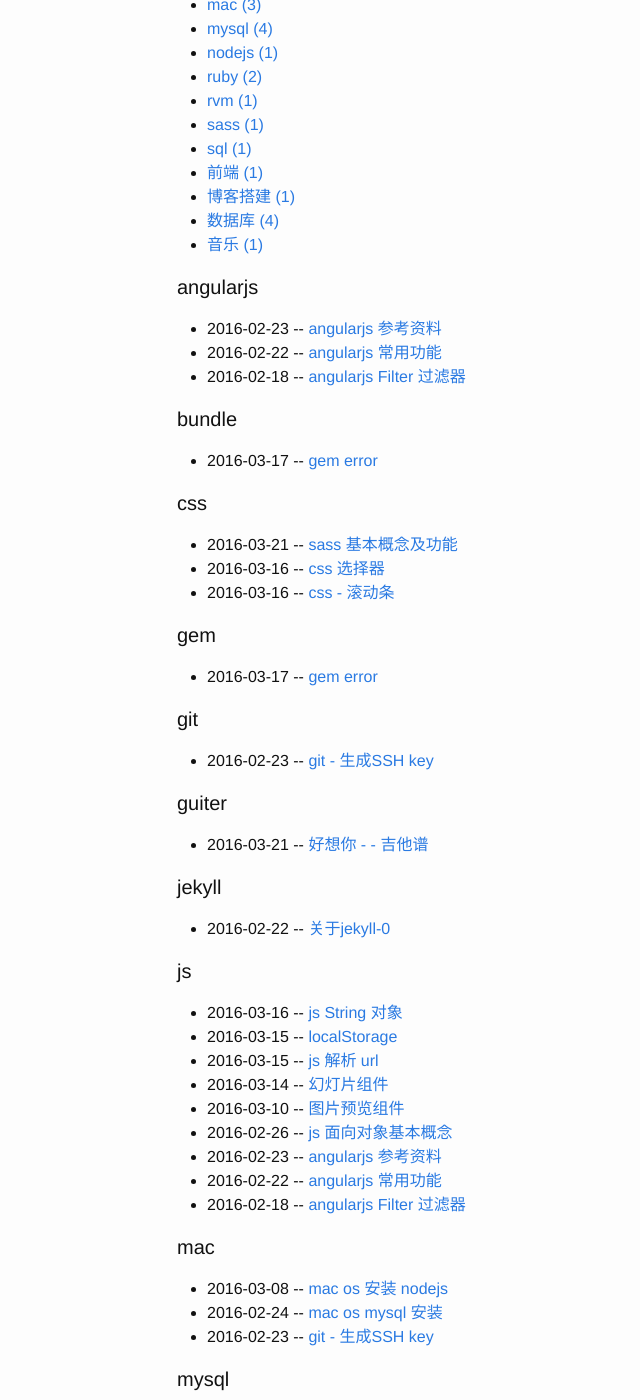
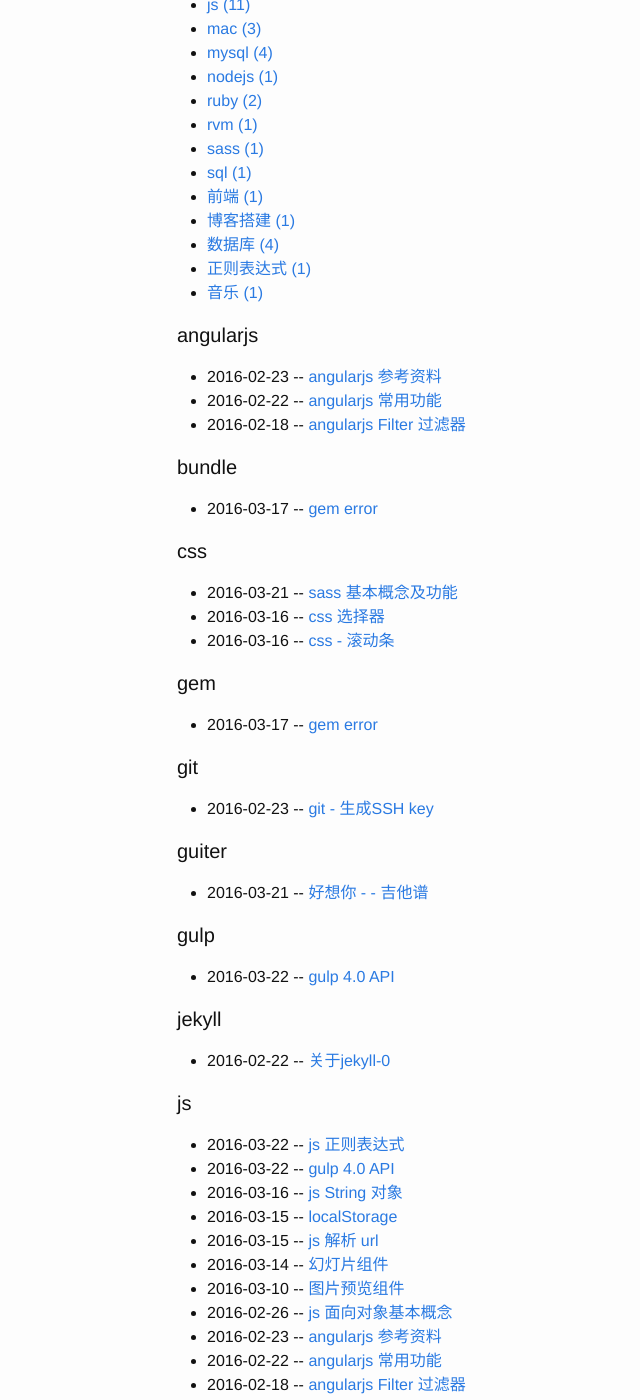
Before and after one commit to bigfact/bigfact.github.io, a Jekyll site: the page built from tags.md, in a window 1280 px wide and 1400 px high, scrolled down 363 px. Shown: the whole window, without its empty margins (93-733 px from the left). Built offline with Jekyll 4.4.1, drawn with Linux system fonts in a browser that asks for light colours; comment, search, counter and statistics services are not loaded; some of the changed text lies outside the part shown.

Commit message:
20160322更新

```diff
--- /dev/null
+++ b/_posts/2016-03-22-gulp-api-4.0.md
@@ -0,0 +1,22 @@
+---
+layout: post
+title: "gulp 4.0 API"
+date: 2016-03-22 14:24:00 +0800
+category: gulp
+tags: gulp js
+---
+
+## 列表
+* gulp.src - Emit files matching one or more globs
+* gulp.dest - Write files to directories
+* gulp.symlink - Write files to symlinks
+* gulp.task - Define tasks
+* gulp.lastRun - Get timestamp of last successful run
+* gulp.parallel - Run tasks in parallel
+* gulp.series - Run tasks in series
+* gulp.watch - Do something when a file changes
+* gulp.tree - Get the tree of tasks
+* gulp.registry - Get or set the task registry
+
+## 参考
+* [github gulp 4.0 api 文档](https://github.com/gulpjs/gulp/blob/4.0/docs/API.md#gulpsrcglobs-options)
--- /dev/null
+++ b/_posts/2016-03-22-js-regular-expression.md
@@ -0,0 +1,42 @@
+---
+layout: post
+title: "js 正则表达式"
+date: 2016-03-22 14:24:00 +0800
+category: js
+tags: js 正则表达式
+---
+
+## 特殊符号
+1. 反斜杠 - \
+* 开始符 - ^
+* 结束符 - $
+* 星号 - *
+* 加号 - +
+* 小数点 - .
+* 括号 - ()
+* 竖线 - |
+* 大括号 - {}
+* 中括号 - []
+
+## 转义字符
+1. \b
+* \B
+* \cX
+* \d
+* \D
+* \f
+* \n
+* \r
+* \s
+* \S
+* \t
+* \v
+* \w
+* \W
+* \n - n 为正整数
+* \0
+* \xhh
+* \uhhhh
+
+## 参考
+* [mozilla RegExp 文档](https://developer.mozilla.org/en-US/docs/Web/JavaScript/Reference/Global_Objects/RegExp)
```
Also changed, not shown: _posts/2016-03-15-js-url.md (+3 -0 lines), 1 other file.
